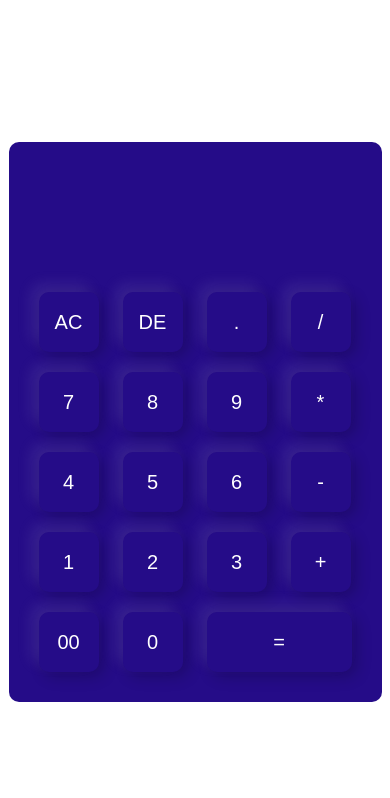
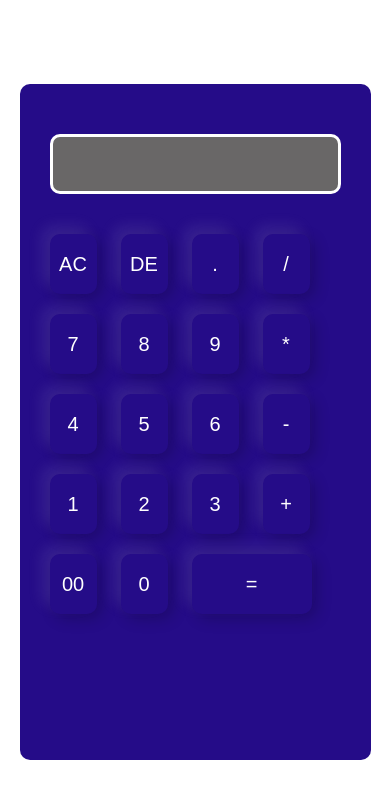
Before and after one commit to DivineTeq/calculator, a plain HTML site: page index.html in a window 390 px wide. Drawn offline with Linux system fonts and the light colour scheme.

Commit message:
Update style.css

```diff
--- a/style.css
+++ b/style.css
@@ -43,8 +43,64 @@ form .display input{
     font-size: 45px;
     box-shadow: none;
     color: white;
+    background-color: rgb(105, 103, 103);
+    padding-right: 10px;
+    padding-left: 10px;
+    border: 3px solid;
+    cursor: default;
 }
 
 form input.equal{
     width: 145px;
 }
+
+@media only screen and (max-width: 600px) {
+    .container{
+        width: 100%;
+        height: 100vh;
+    }
+    .calculator{
+        width: 90%;
+        height: 80%;
+        background-color: rgb(37, 12, 136);
+        padding: 20px;
+        border-radius: 10px;
+    }
+    .calculator form{
+        height: 50%;
+    }
+    .calculator form input{
+        border: 0;
+        outline: 0;
+        width: 47px;
+        height: 60px;
+        border-radius: 10px;
+        margin: 10px;
+        box-shadow: -8px -8px 15px rgba(225, 225, 225, 0.1), 5px 5px 15px rgba(0, 0, 0, 0.2);
+        background: transparent;
+        font-size: 20px;
+        color: white;
+        cursor: pointer;
+    }
+
+    form .display{
+        display: flex;
+        justify-content: flex-end;
+        margin: 20px 0;
+    }
+
+    form .display input{
+        text-align: right;
+        flex: 1;
+        font-size: 45px;
+        box-shadow: none;
+        color: white;
+        background-color: rgb(105, 103, 103);
+        padding-right: 10px;
+        border: 3px solid;
+    }
+
+    form input.equal{
+        width: 120px;
+    }
+}
```
